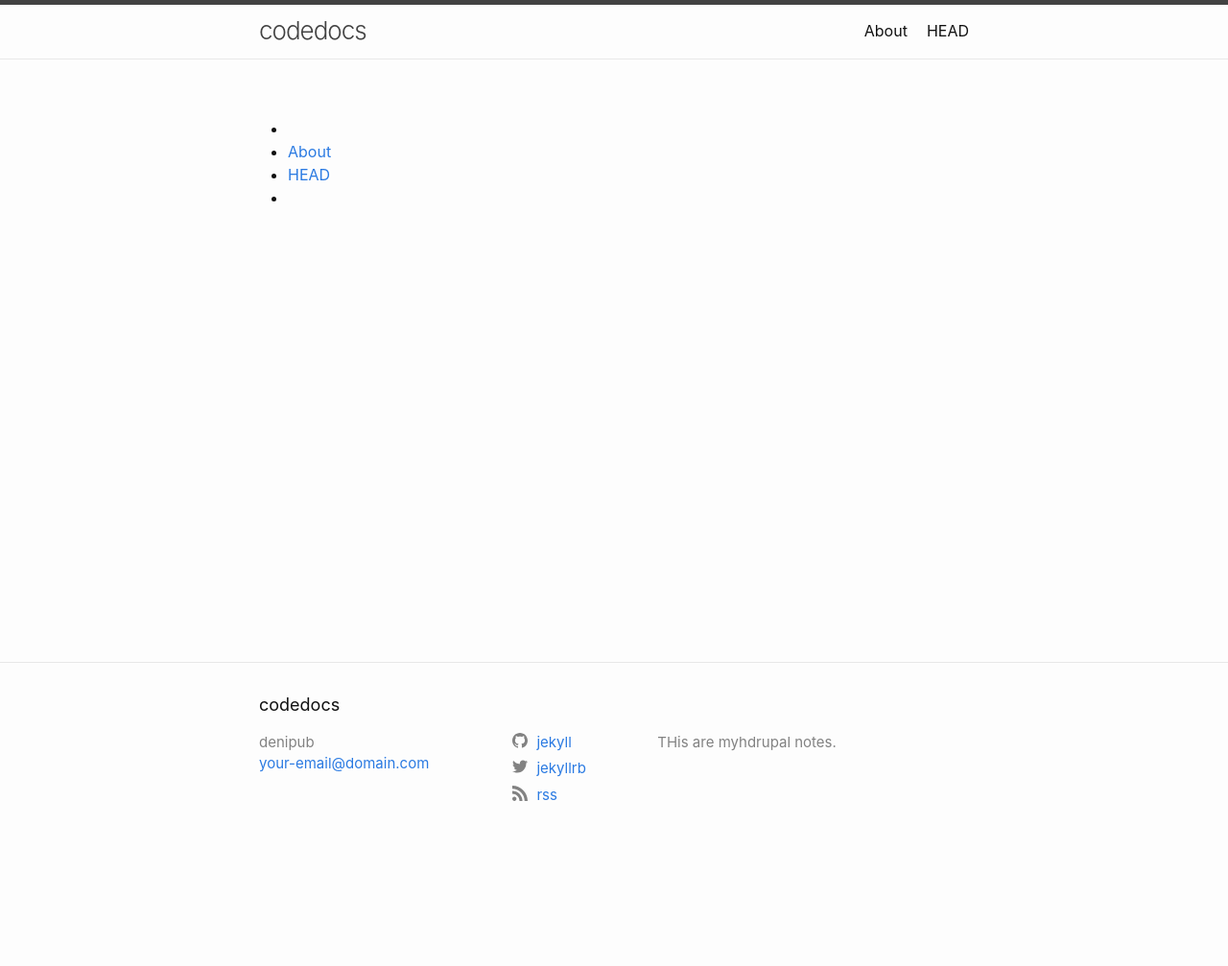
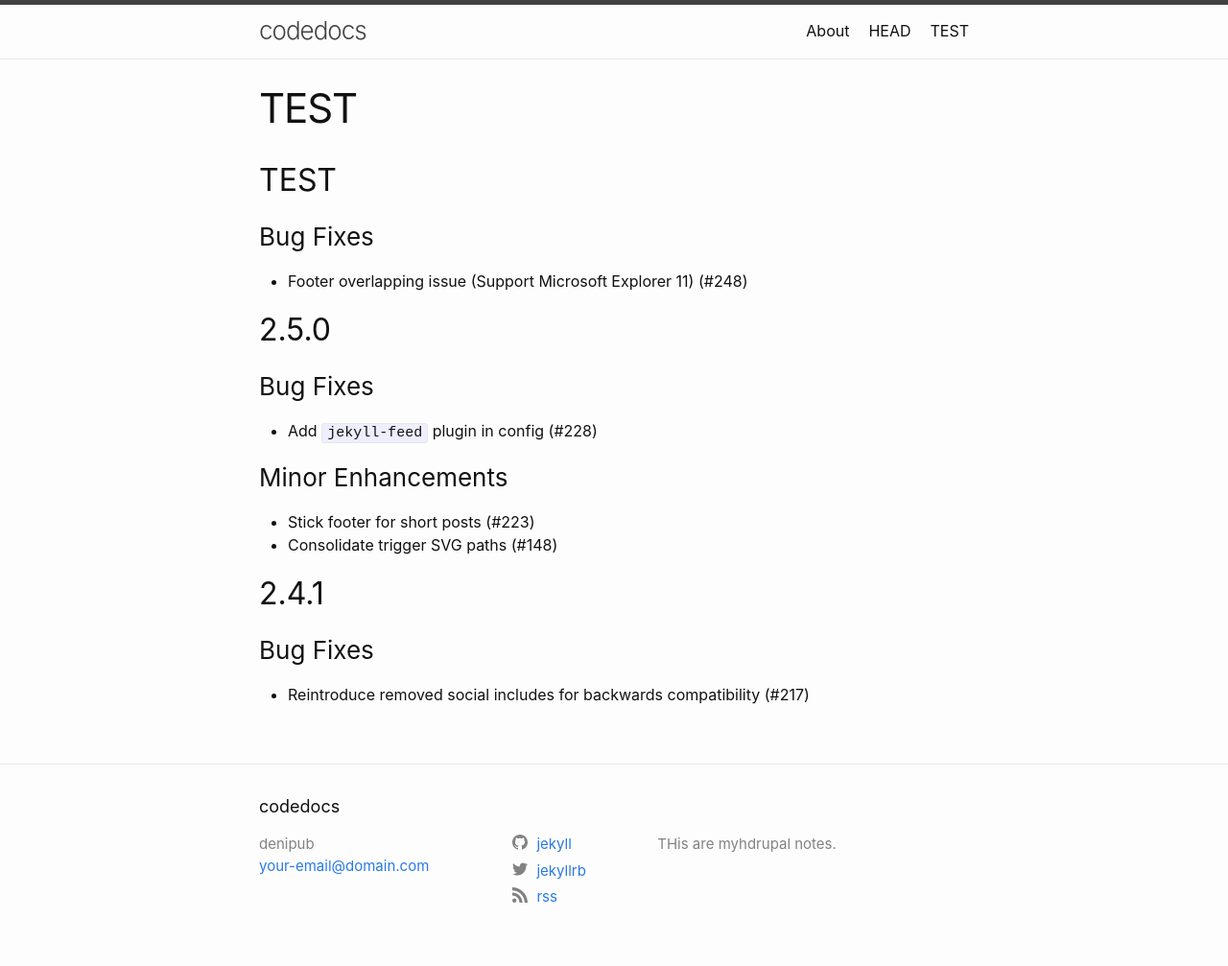
Before and after one commit to denipub/denipub.github.io, a Jekyll site: the page built from test.md, in a window 1280 px wide. Shown: the whole page at 96% size. Built offline with Jekyll 4.4.1, drawn with Linux system fonts in a browser that asks for light colours; our own code applies the rules of GitHub Pages for plain Markdown files; before the commit the page ends 900 px from its top, so only the background shows below that.

Commit message:
Update test.md

```diff
--- a/test.md
+++ b/test.md
@@ -1,17 +1,23 @@
-{% assign url_parts = page.url | split: '/' %}
-{% assign url_parts_size = url_parts | size %}
-{% assign rm = url_parts | last %}
-{% assign base_url = page.url | replace: rm %}
 
-<ul>
-{% for node in site.pages %}
-  {% if node.url contains base_url %}
-    {% assign node_url_parts = node.url | split: '/' %}
-    {% assign node_url_parts_size = node_url_parts | size %}
-    {% assign filename = node_url_parts | last %}
-    {% if url_parts_size == node_url_parts_size and filename != 'index.html' %}
-      <li><a href='{{node.url}}'>{{node.title}}</a></li>
-    {% endif %}
-  {% endif %}
-{% endfor %}
-</ul>
+## TEST
+
+### Bug Fixes
+
+  * Footer overlapping issue (Support Microsoft Explorer 11) (#248)
+
+## 2.5.0
+
+### Bug Fixes
+
+  * Add `jekyll-feed` plugin in config (#228)
+
+### Minor Enhancements
+
+  * Stick footer for short posts (#223)
+  * Consolidate trigger SVG paths (#148)
+
+## 2.4.1
+
+### Bug Fixes
+
+  * Reintroduce removed social includes for backwards compatibility (#217)
```
